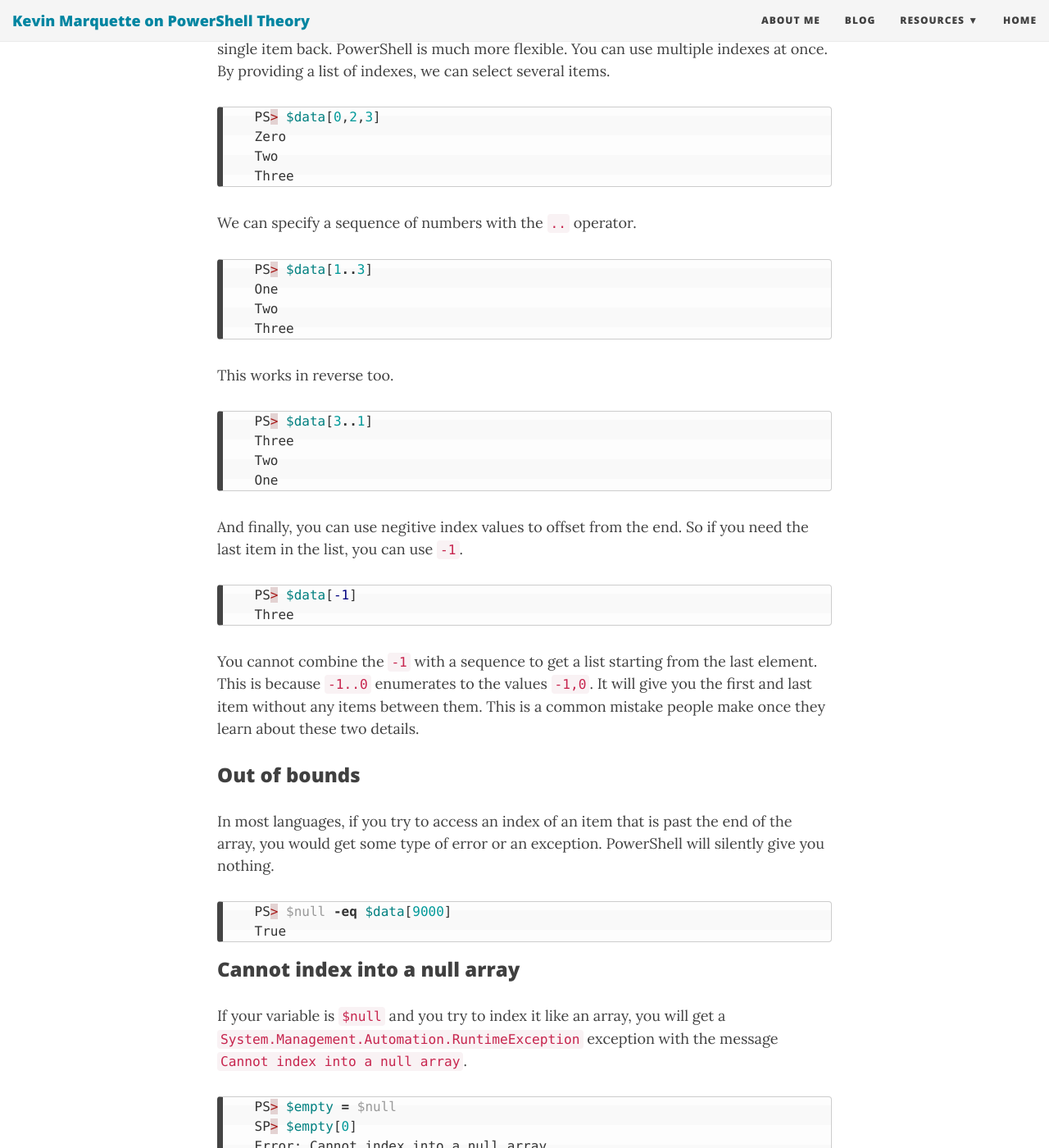
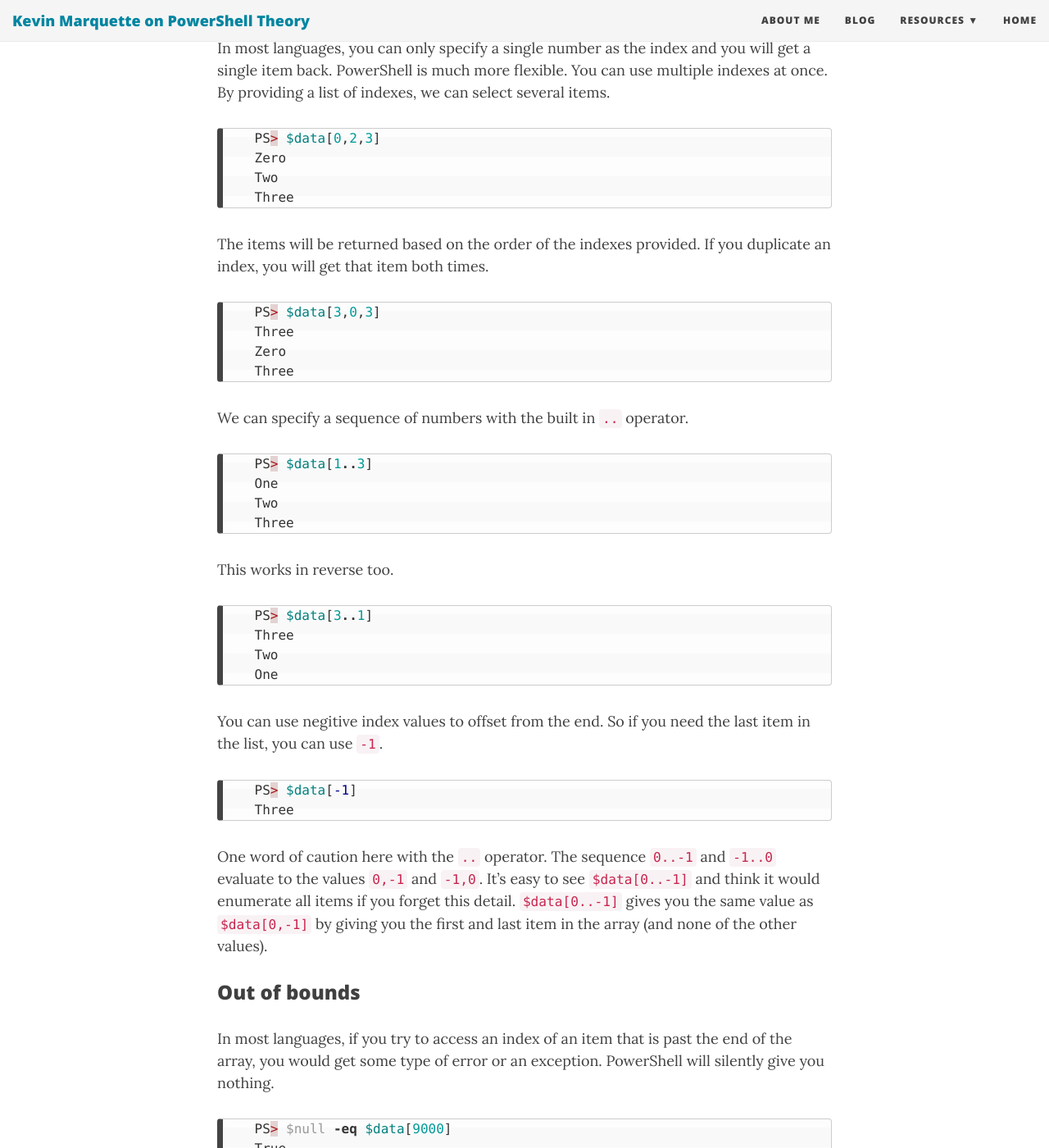
Before and after one commit to KevinMarquette/kevinmarquette.github.io, a Jekyll site: the page built from _posts/2018-10-15-Powershell-arrays-Everything-you-wanted-to-know.md, in a window 1280 px wide and 1400 px high, scrolled down 4899 px. Shown: the whole window at 82% size. Built offline with Jekyll 4.4.1, drawn with Linux system fonts in a browser that asks for light colours; nearby versions of some CDN libraries; some of the changed text lies outside the part shown.

Commit message:
first day corrections

````diff
--- a/_posts/2018-10-15-Powershell-arrays-Everything-you-wanted-to-know.md
+++ b/_posts/2018-10-15-Powershell-arrays-Everything-you-wanted-to-know.md
@@ -127,7 +127,16 @@ In most languages, you can only specify a single number as the index and you wil
     Three
 ```
 
-We can specify a sequence of numbers with the `..` operator.
+The items will be returned based on the order of the indexes provided. If you duplicate an index, you will get that item both times.
+
+``` posh
+    PS> $data[3,0,3]
+    Three
+    Zero
+    Three
+```
+
+We can specify a sequence of numbers with the built in `..` operator.
 
 ``` posh
     PS> $data[1..3]
@@ -145,14 +154,14 @@ This works in reverse too.
     One
 ```
 
-And finally, you can use negitive index values to offset from the end. So if you need the last item in the list, you can use `-1`.
+You can use negitive index values to offset from the end. So if you need the last item in the list, you can use `-1`.
 
 ``` posh
     PS> $data[-1]
     Three
 ```
 
-You cannot combine the `-1` with a sequence to get a list starting from the last element. This is because `-1..0` enumerates to the values `-1,0`. It will give you the first and last item without any items between them. This is a common mistake people make once they learn about these two details.
+One word of caution here with the `..` operator. The sequence `0..-1` and `-1..0` evaluate to the values `0,-1` and `-1,0`. It's easy to see `$data[0..-1]` and think it would enumerate all items if you forget this detail. `$data[0..-1]` gives you the same value as `$data[0,-1]` by giving you the first and last item in the array (and none of the other values).
 
 ### Out of bounds
 
@@ -289,7 +298,7 @@ The `.foreach()` takes a parameter that is a script block. You can drop the pare
     $data.foreach{"Item [$PSItem]"}
 ```
 
-This is a lesser known syntax but it works just the same.
+This is a lesser known syntax but it works just the same. This `foreach` method was added in PowerShell 4.0.
 
 ### For loop
 
@@ -460,6 +469,7 @@ Arrays have a `Where()` method on them that allows you to specify a `scriptblock
     $data.Where({$_.FirstName -eq 'Kevin'})
 ```
 
+This feature was added in PowerShell 4.0.
 
 ## Updating objects in loops
 
@@ -658,7 +668,7 @@ This is why it's a best practice to place the `$null` on the left side of the op
 A `$null` array is not the same thing as an empty array. If you know you have an array, check the count of objects in it. If the array is `$null`, the count will be `0`.
 
 ``` posh
-    if ( $array.count -ge 1 )
+    if ( $array.count -gt 0 )
     {
         'Array is not empty'
     }
@@ -675,7 +685,7 @@ There is one more trap to watch out for here. You can use the `count` even if yo
 If you are still on PowerShell 5.1, you can wrap the object in an array before checking the count to get an accurate count.
 
 ``` posh
-    if ( @($array).count -ge 1 )
+    if ( @($array).count -gt 0 )
     {
         'Array is not empty'
     }
@@ -684,7 +694,7 @@ If you are still on PowerShell 5.1, you can wrap the object in an array before c
 To fully play it safe, check for `$null`, then check the count.
 
 ``` posh
-    if ( $null -ne $array -and @($array).count -ge 1 )
+    if ( $null -ne $array -and @($array).count -gt 0 )
     {
         'Array is not empty'
     }
@@ -793,7 +803,7 @@ Here is how we create an `ArrayList` and add items to it.
 
 We are calling into .Net to get this type. In this case we are using the default constructor to create it. Then we call the `Add` method to add an item to it.
 
-The reason I am using `[void]` at the beginning of the line is to suppress the return code.
+The reason I am using `[void]` at the beginning of the line is to suppress the return code. Some .Net calls will do this and can create unexpected output.
 
 If the only data that you have in your array is strings, then also take a look at using [StringBuilder](https://kevinmarquette.github.io/2017-11-20-Powershell-StringBuilder/?utm_source=blog&utm_medium=blog&utm_content=arraysinline). It is almost the same thing but has some methods that are just for dealing with strings. The `StringBuilder` is specially designed for performance.
 
@@ -832,10 +842,10 @@ We can shorten the syntax a little bit with the `using namespace` statement in P
 
 This makes the `List` much more usable.
 
-You have the same `Add` method available to you.
+You have a similar `Add` method available to you. Unlike the ArrayList, there is no return value on the `Add` method so we don't have to `void` it.
 
 ``` posh
-    [void]$myList.Add(10)
+    $myList.Add(10)
 ```
 
 And we can still access the elements like other arrays.
@@ -852,6 +862,10 @@ You can have a list of any type, but when you don’t know the type of objects,
 ``` posh
     $list = [List[PSObject]]::new()
 ```
+
+## More collections
+
+There are many other collections that can be used but these are the good generic array replacements. If you are interested in learning about more of these options, take a look at this [Gist](https://gist.github.com/kevinblumenfeld/4a698dbc90272a336ed9367b11d91f1c) that [Mark Kraus](https://get-powershellblog.blogspot.com/2016/11/about-mark-kraus.html) put together.
 
 # Other nuances
 
````
Also changed, not shown: other parts of _posts/2018-10-15-Powershell-arrays-Everything-you-wanted-to-know.md (+2 -2 lines).
